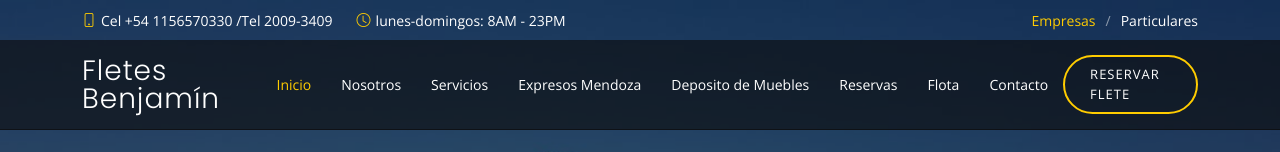
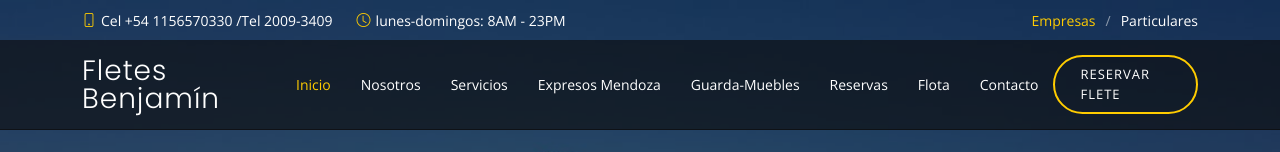
Before and after one commit to Js-alex91/benjafletesv2, a plain HTML site: page index.html in a window 1280 px wide. Shown: the top 152 px of the page. Drawn offline with nearby package versions, Linux system fonts and the light colour scheme; files whose address does not match are found by name; a web font is replaced by a local one.

Commit message:
Update index.html

```diff
--- a/index.html
+++ b/index.html
@@ -76,7 +76,7 @@
           <li><a class="nav-link scrollto" href="#about">Nosotros</a></li>
           <li><a class="nav-link scrollto" href="#specials">Servicios</a></li>
           <li><a class="nav-link scrollto" href="#mendoza">Expresos Mendoza</a></li>
-          <li><a class="nav-link scrollto" href="#muebles">Deposito de Muebles</a></li>
+          <li><a class="nav-link scrollto" href="#muebles">Guarda-Muebles</a></li>
           <li><a class="nav-link scrollto" href="#book-a-table">Reservas</a></li>
           <li><a class="nav-link scrollto" href="#gallery">Flota</a></li>
 
```
